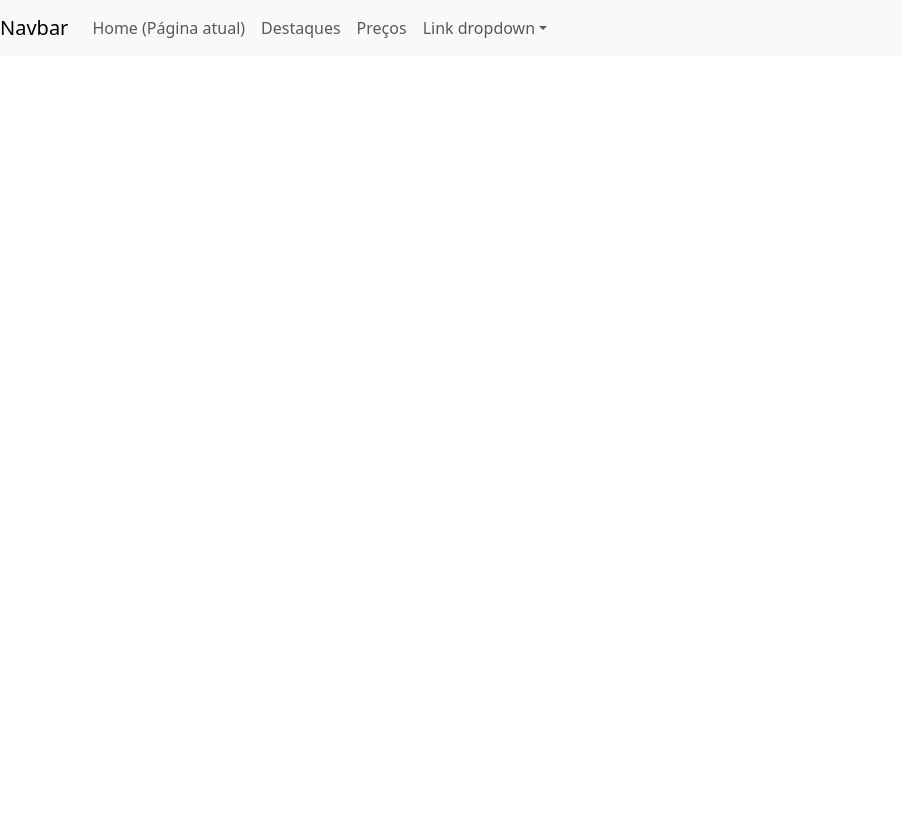
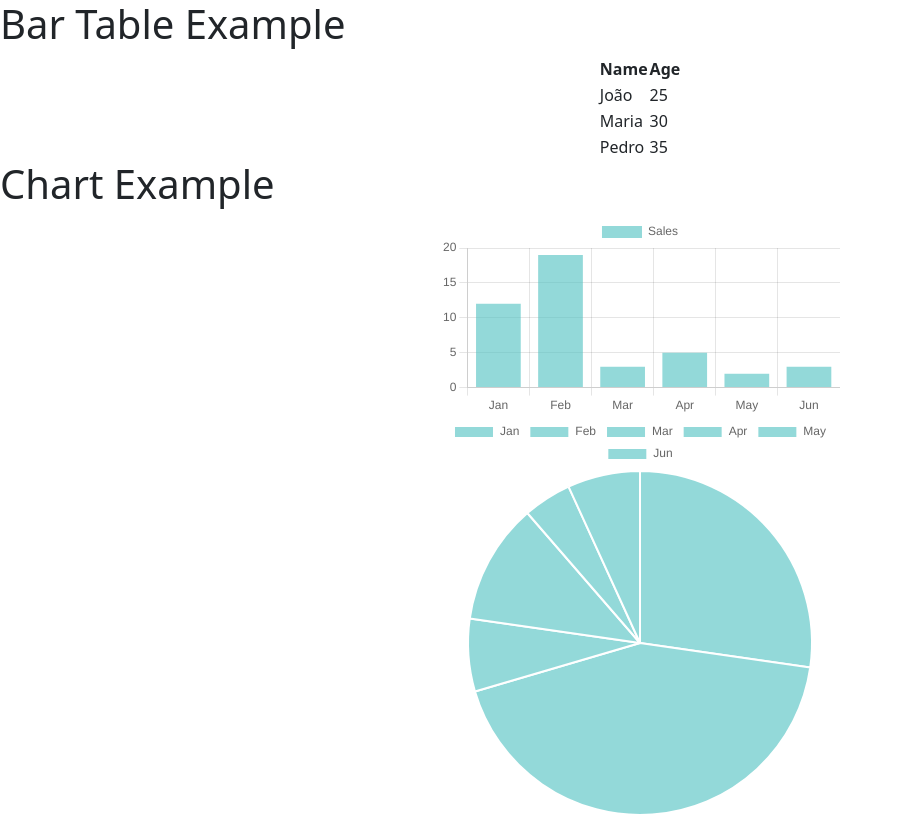
Before and after one commit to Guilherme230308/take-home-task, a React (Create React App) app: page /dashboard in a window 1280 px wide. Shown: the top 816 px of the page, without its empty margins (0-902 px from the left). Built offline with nearby package versions, Linux system fonts and the light colour scheme.

Commit message:
Insert Bar Page

```diff
--- a/package.json
+++ b/package.json
@@ -16,6 +16,7 @@
     "git": "^0.1.5",
     "react": "^18.2.0",
     "react-bootstrap": "^2.7.4",
+    "react-chartjs-2": "^5.2.0",
     "react-dom": "^18.2.0",
     "react-router-dom": "^6.13.0",
     "react-scripts": "5.0.1",
@@ -46,5 +47,8 @@
       "last 1 firefox version",
       "last 1 safari version"
     ]
+  },
+  "devDependencies": {
+    "@types/react-table": "^7.7.14"
   }
 }
--- a/src/App.tsx
+++ b/src/App.tsx
@@ -1,4 +1,5 @@
 import Banner from './components/Banner'
+import DataPage from './components/Dashboard';
 import LoginForm from './components/LoginForm';
 
 function App() {
--- /dev/null
+++ b/src/components/Dashboard/chart.tsx
@@ -0,0 +1,18 @@
+import React from 'react';
+import { Bar, Pie } from 'react-chartjs-2';
+import { Chart as ChartJS, CategoryScale, LinearScale, BarElement, ArcElement, Tooltip, Legend } from 'chart.js';
+
+interface ChartProps {
+  data: any;
+}
+
+const Chart: React.FC<ChartProps> = ({ data }) => {
+  return (
+    <div style={{ margin: 'auto', width: '400px' }}>
+      <Bar data={data} />
+      <Pie data={data} />
+    </div>
+  );
+};
+
+export default Chart;
--- a/src/components/Dashboard/index.tsx
+++ b/src/components/Dashboard/index.tsx
@@ -1,41 +1,77 @@
-import './Dashboard.css';
+import React from 'react';
+import Table from './table';
+import Chart from './chart';
+import { Chart as ChartJS, CategoryScale, LinearScale, BarElement, ArcElement, Tooltip, Legend } from 'chart.js';
 
-const Dashboard = () => {
+
+ChartJS.register(
+  BarElement,
+  Tooltip,
+  Legend,
+  CategoryScale,
+  LinearScale,
+  ArcElement
+)
+
+const DataPage: React.FC = () => {
+  const tableData = React.useMemo(
+    () => [
+      { name: 'João', age: 25 },
+      { name: 'Maria', age: 30 },
+      { name: 'Pedro', age: 35 },
+    ],
+    []
+  );
+
+  const tableColumns = React.useMemo(
+    () => [
+      { Header: 'Name', accessor: 'name' },
+      { Header: 'Age', accessor: 'age' },
+    ],
+    []
+  );
+
+  const barChartData = React.useMemo(
+    () => ({
+      labels: ['Jan', 'Feb', 'Mar', 'Apr', 'May', 'Jun'],
+      datasets: [
+        {
+          label: 'Sales',
+          data: [12, 19, 3, 5, 2, 3],
+          backgroundColor: 'rgba(75, 192, 192, 0.6)',
+        },
+      ],
+    }),
+    []
+  );
+
+  const pieChartData = React.useMemo(
+    () => ({
+      labels: ['Red', 'Blue', 'Yellow'],
+      datasets: [
+        {
+          label: 'Pie Chart Example',
+          data: [10, 20, 30],
+          backgroundColor: ['rgba(255, 99, 132, 0.6)', 'rgba(54, 162, 235, 0.6)', 'rgba(255, 206, 86, 0.6)'],
+        },
+      ],
+    }),
+    []
+  );
 
 
   return (
-    <section className='formulario'>
-      <nav className="navbar navbar-expand-lg navbar-light bg-light">
-  <a className="navbar-brand" href="#">Navbar</a>
-  <button className="navbar-toggler" type="button" data-toggle="collapse" data-target="#navbarNavDropdown" aria-controls="navbarNavDropdown" aria-expanded="false" aria-label="Alterna navegação">
-    <span className="navbar-toggler-icon"></span>
-  </button>
-  <div className="collapse navbar-collapse" id="navbarNavDropdown">
-    <ul className="navbar-nav">
-      <li className="nav-item active">
-        <a className="nav-link" href="#">Home <span className="sr-only">(Página atual)</span></a>
-      </li>
-      <li className="nav-item">
-        <a className="nav-link" href="#">Destaques</a>
-      </li>
-      <li className="nav-item">
-        <a className="nav-link" href="#">Preços</a>
-      </li>
-      <li className="nav-item dropdown">
-        <a className="nav-link dropdown-toggle" href="#" id="navbarDropdownMenuLink" role="button" data-toggle="dropdown" aria-haspopup="true" aria-expanded="false">
-          Link dropdown
-        </a>
-        <div className="dropdown-menu" aria-labelledby="navbarDropdownMenuLink">
-          <a className="dropdown-item" href="#">Ação</a>
-          <a className="dropdown-item" href="#">Outra ação</a>
-          <a className="dropdown-item" href="#">Algo mais aqui</a>
-        </div>
-      </li>
-    </ul>
-  </div>
-</nav>
-    </section>
+    <div>
+      <h1>Bar Table Example</h1>
+      <Table data={tableData} columns={tableColumns} />
+      <h1>Chart Example</h1>
+      <Chart data={barChartData} />
+      <h1>Table Example</h1>
+      <Table data={tableData} columns={tableColumns} />
+      <h1>Pie Chart Example</h1>
+      <Chart data={pieChartData} />
+    </div>
   );
-}
+};
 
-export default Dashboard;
+export default DataPage;
--- /dev/null
+++ b/src/components/Dashboard/table.tsx
@@ -0,0 +1,49 @@
+import React from 'react';
+import { useTable } from 'react-table';
+import Chart from './chart';
+import { Chart as ChartJS } from 'chart.js/auto'
+
+
+
+interface TableProps {
+  data: any[];
+  columns: any[];
+}
+
+const Table: React.FC<TableProps> = ({ data, columns }) => {
+  const {
+    getTableProps,
+    getTableBodyProps,
+    headerGroups,
+    rows,
+    prepareRow,
+  } = useTable({ columns, data });
+
+  return (
+    <table {...getTableProps()} style={{ margin: 'auto' }}>
+      <thead>
+        {headerGroups.map((headerGroup) => (
+          <tr {...headerGroup.getHeaderGroupProps()}>
+            {headerGroup.headers.map((column) => (
+              <th {...column.getHeaderProps()}>{column.render('Header')}</th>
+            ))}
+          </tr>
+        ))}
+      </thead>
+      <tbody {...getTableBodyProps()}>
+        {rows.map((row) => {
+          prepareRow(row);
+          return (
+            <tr {...row.getRowProps()}>
+              {row.cells.map((cell) => (
+                <td {...cell.getCellProps()}>{cell.render('Cell')}</td>
+              ))}
+            </tr>
+          );
+        })}
+      </tbody>
+    </table>
+  );
+};
+
+export default Table;
```
Also changed, not shown: 1 other file (tests, documents, lock files or other folders).
